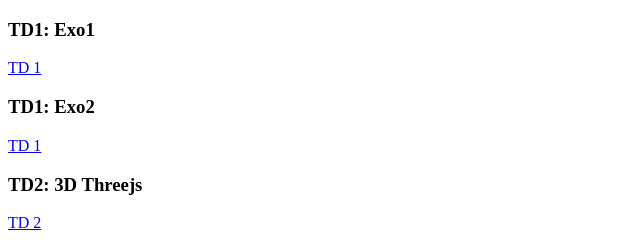
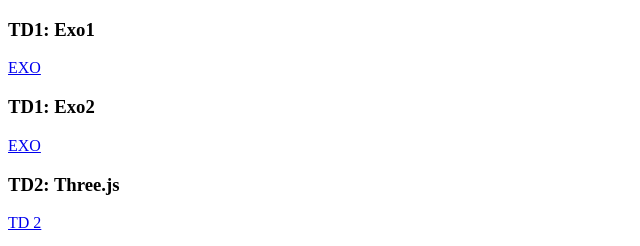
Before and after one commit to Daddou-iut/daddou-iut.github.io, a plain HTML site: page index.html in a window 1280 px wide. Shown: the top 246 px of the page, 0-640 px from the left. Drawn offline with Linux system fonts and the light colour scheme.

Commit message:
fix nom index TD1 Exo2

```diff
--- a/index.html
+++ b/index.html
@@ -6,11 +6,11 @@
 </head>
 <body>
 	<h3>TD1: Exo1 </h3>
-	<a href="TD1/Exo1/index.html">TD 1</a><br/>
+	<a href="TD1/Exo1/index.html">EXO</a><br/>
 	<h3>TD1: Exo2 </h3>
-	<a href="TD1/Exo2/index.html">TD 1</a><br/>
-	<h3>TD2: 3D Threejs</h3>
-	<a href="TD2/threejs.html">TD 2</a><br/>
+	<a href="TD1/Exo2/index.html">EXO</a><br/>
+	<h3>TD2: Three.js</h3>
+	<a href="TD2/index.html">TD 2</a><br/>
 	<h3>TD3: Carto et 3D</h3>
 	<a href="TD3/carto3D.html">TD 3</a><br/>
 	<h3>TD4: IA</h3>
```
Also changed, not shown: TD1/Exo2/index.html (renamed from TD1/Exo2/idex.html).
